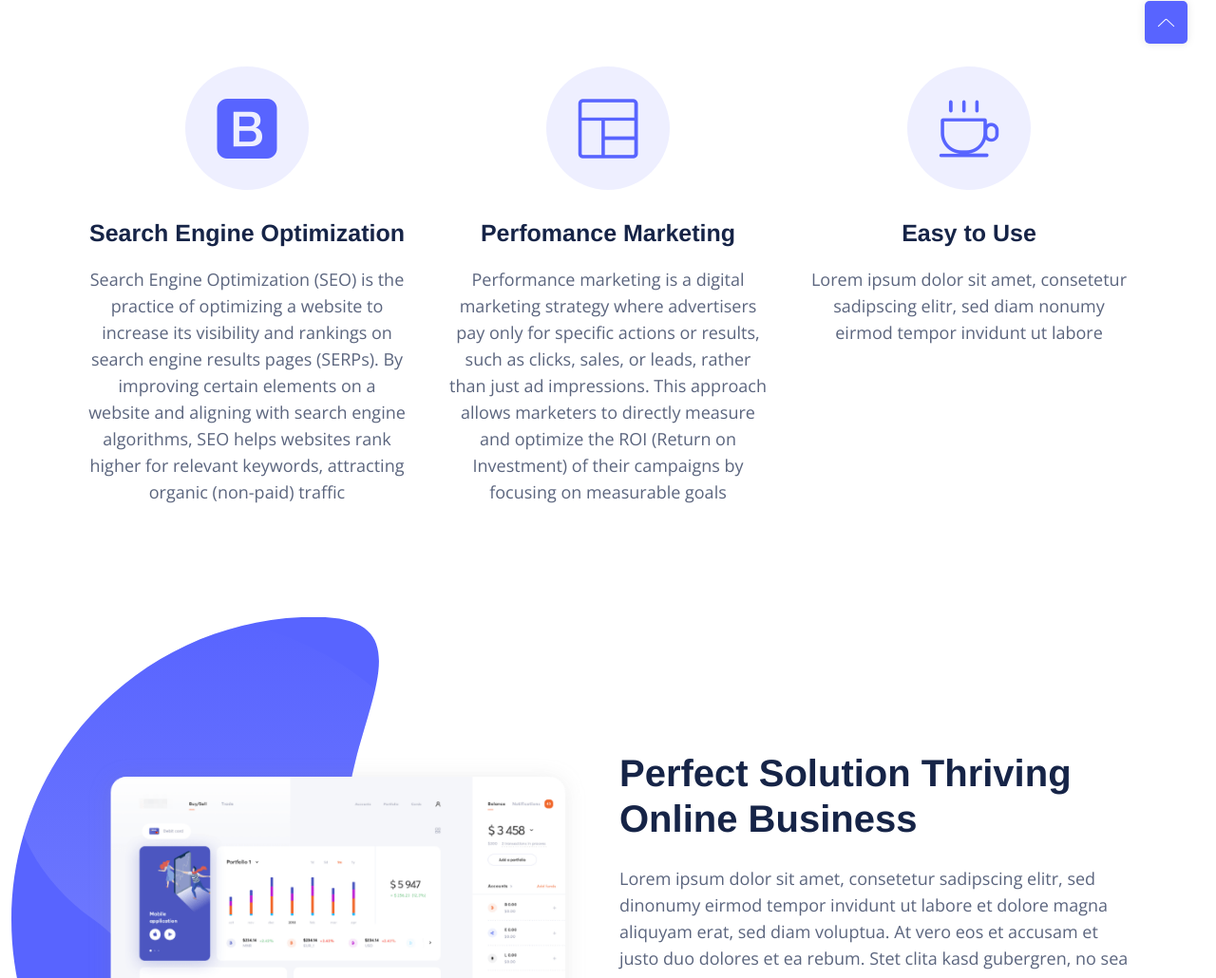
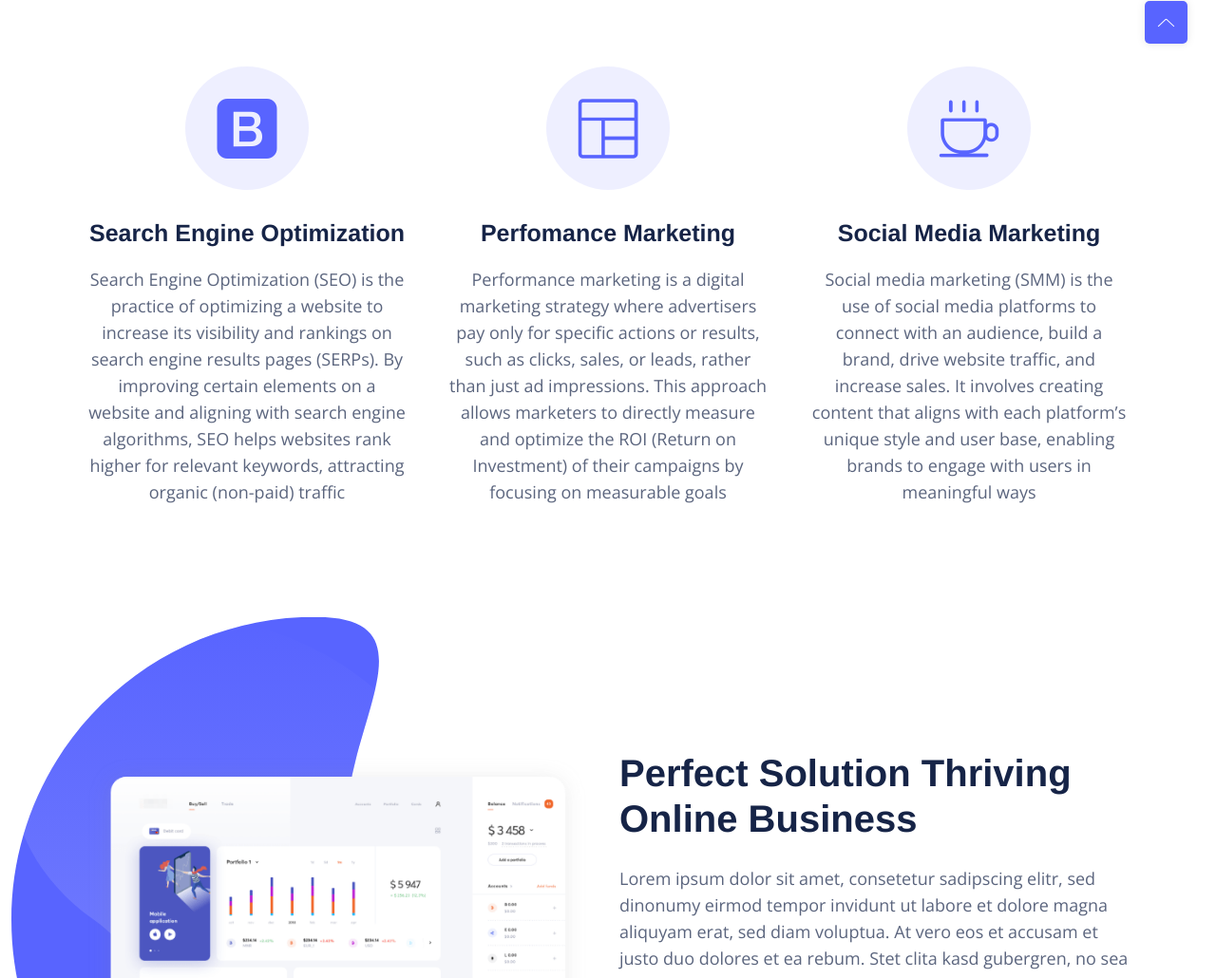
Before and after one commit to minhhaj123/best-digital-marketing-expert-in-calicut, a plain HTML site: page index.html in a window 1280 px wide. Shown: the part 724-1754 px from the top of the page at 95% size. Drawn offline with nearby package versions, Linux system fonts and the light colour scheme; a script that the page names is missing.

Commit message:
Update index.html

```diff
--- a/index.html
+++ b/index.html
@@ -175,10 +175,9 @@
                 <i class="lni lni-coffee-cup"></i>
               </div>
               <div class="content">
-                <h3>Easy to Use</h3>
+                <h3>Social Media Marketing</h3>
                 <p>
-                  Lorem ipsum dolor sit amet, consetetur sadipscing elitr, sed
-                  diam nonumy eirmod tempor invidunt ut labore
+                  Social media marketing (SMM) is the use of social media platforms to connect with an audience, build a brand, drive website traffic, and increase sales. It involves creating content that aligns with each platform’s unique style and user base, enabling brands to engage with users in meaningful ways
                 </p>
               </div>
             </div>
```
